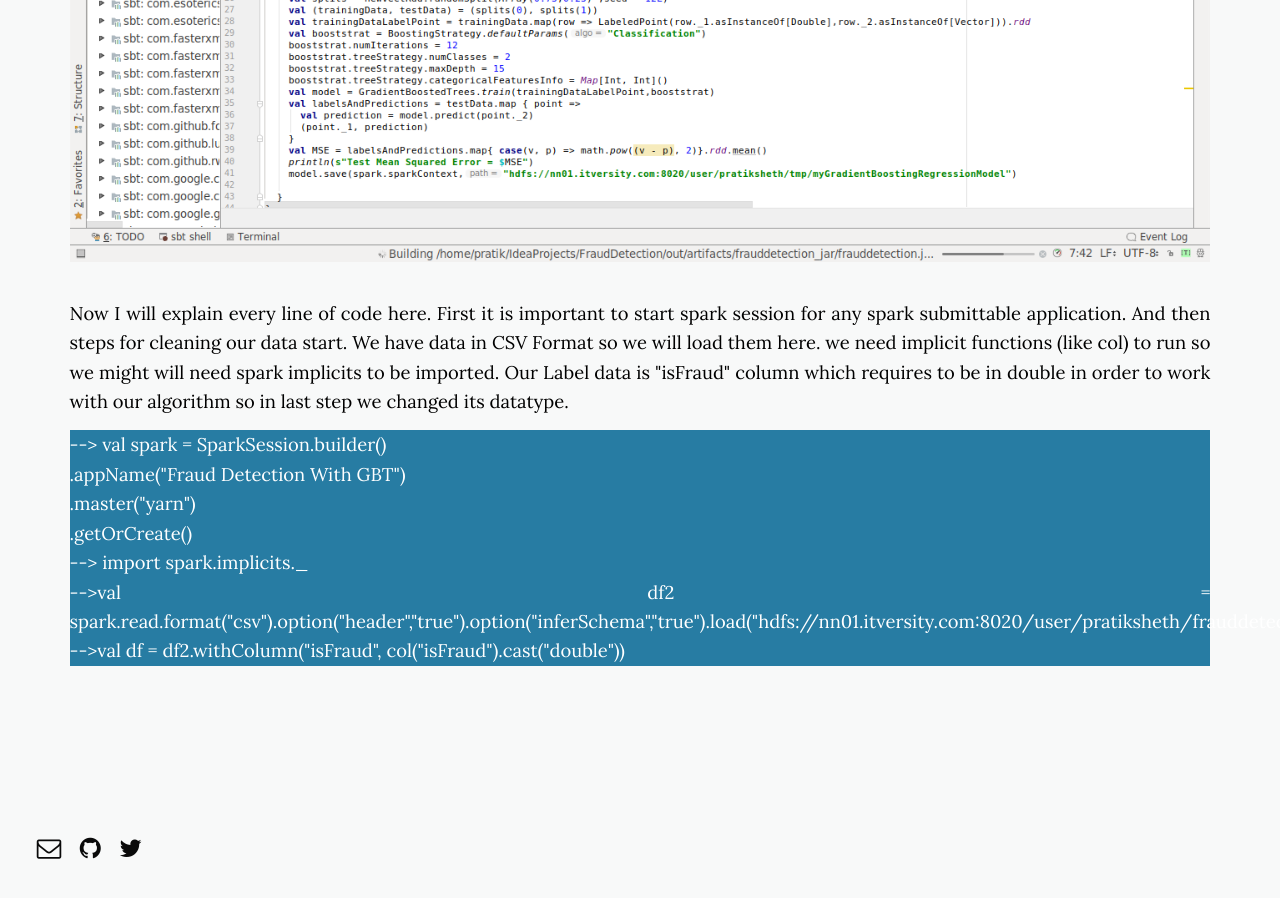
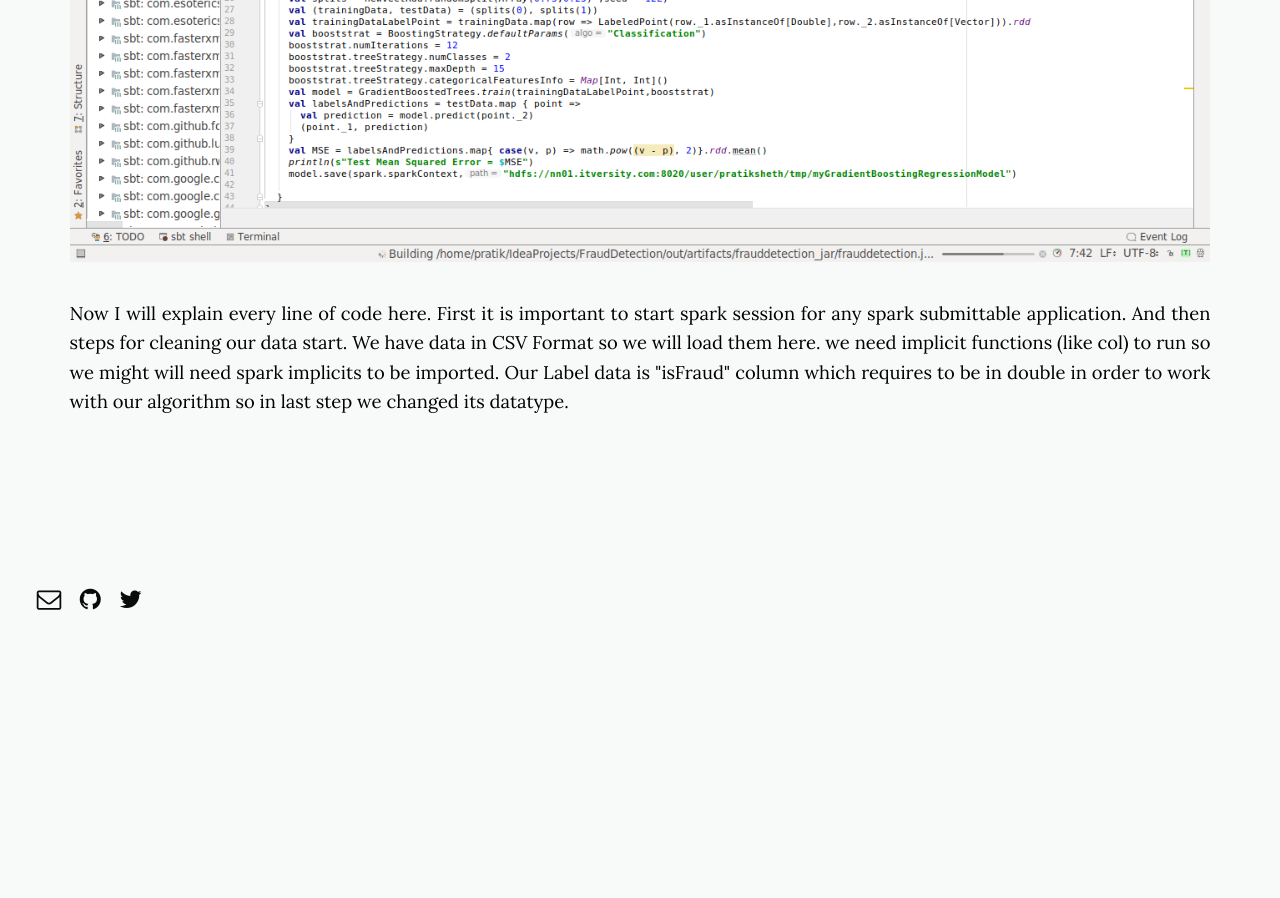
Before and after one commit to daftengineer/daftengineer.github.io, a Jekyll site: the page built from _posts/2018-08-25-fraud-detection-using-GBT.markdown, in a window 1280 px wide and 900 px high, scrolled down 1312 px. Built offline with Jekyll 4.4.1, drawn with Linux system fonts in a browser that asks for light colours; nearby versions of some CDN libraries; after the commit the page ends 1962 px from its top, so only the background shows below that.

Commit message:
Update 2018-08-25-fraud-detection-using-GBT.markdown

```diff
--- a/_posts/2018-08-25-fraud-detection-using-GBT.markdown
+++ b/_posts/2018-08-25-fraud-detection-using-GBT.markdown
@@ -12,14 +12,6 @@ image-sm: https://daftengineer.github.io/media_assets/Fraud2.jpg
 <p style="text-align:justify;">Here is the development environment looked like while Developing the program</p>
   <img src="https://daftengineer.github.io/media_assets/ml2p1.png" />
 <p style="text-align:justify;">Now I will explain every line of code here. First it is important to start spark session for any spark submittable application. And then steps for cleaning our data start. We have data in CSV Format so we will load them here. we need implicit functions (like col) to run so we might will need spark implicits to be imported. Our Label data is "isFraud" column which requires to be in double in order to work with our algorithm so in last step we changed its datatype.</p>
-  <p style="text-align:justify;color:white;background-color:rgb(39, 124, 163);">
-    --> val spark = SparkSession.builder()<br />
-      .appName("Fraud Detection With GBT")<br />
-      .master("yarn")<br />
-      .getOrCreate()<br />
-    --> import spark.implicits._<br />
--->val df2 = spark.read.format("csv").option("header","true").option("inferSchema","true").load("hdfs://nn01.itversity.com:8020/user/pratiksheth/frauddetectiondata.csv")<br />
-    -->val df = df2.withColumn("isFraud", col("isFraud").cast("double"))<br /></p>
 
 <p>&nbsp;</p>
 </div>
```
